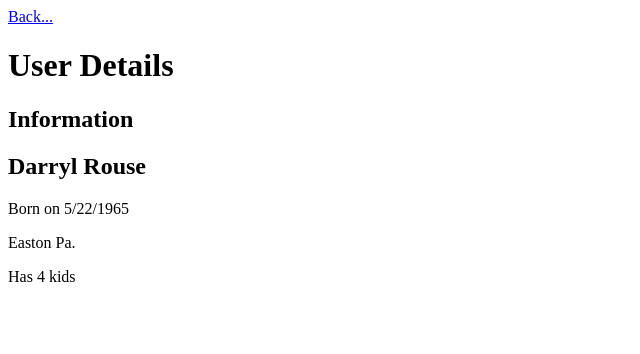
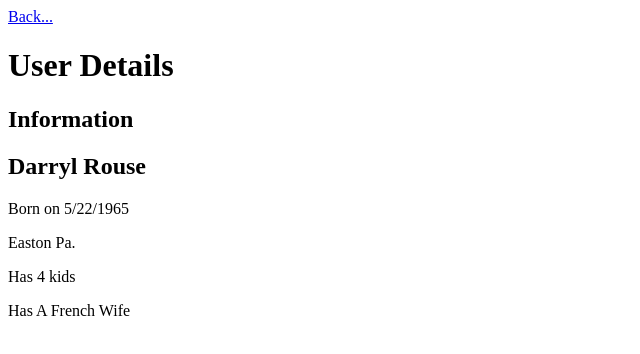
Before and after one commit to drouse22/rprojA, a plain HTML site: page info.html in a window 1280 px wide. Shown: the whole page, without its empty margins (0-640 px from the left). Drawn offline with Linux system fonts and the light colour scheme.

Commit message:
Added wife info

```diff
--- a/info.html
+++ b/info.html
@@ -11,5 +11,6 @@
     <p>Born on 5/22/1965</p>
     <p>Easton Pa.<p>
     <p>Has 4 kids<p>
+    <p>Has A French Wife<p>
   </body>
 </html>
```
